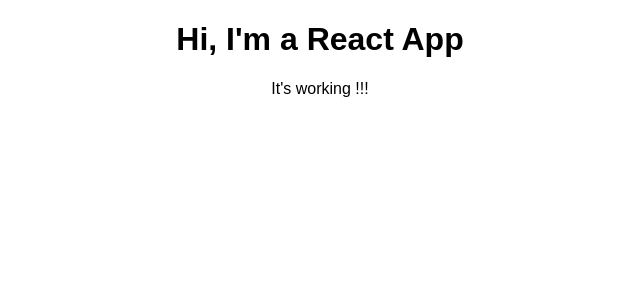
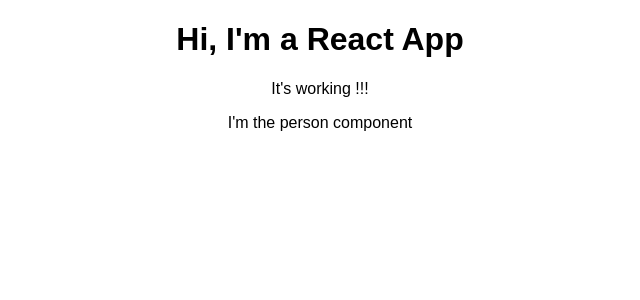
Before and after one commit to barksanto/react-builder, a React (Create React App) app: page / in a window 1280 px wide. Shown: the top 300 px of the page, without its empty margins (320-960 px from the left). Built offline with nearby package versions, Linux system fonts and the light colour scheme.

Commit message:
import person component to App.js

```diff
--- a/src/App.js
+++ b/src/App.js
@@ -1,13 +1,13 @@
 import React, { Component } from 'react';
-import logo from './logo.svg';
 import './App.css';
-
+import Person from './Person/Person'
 class App extends Component {
   render() {
     return (
       <div className="App">
         <h1>Hi, I'm a React App</h1>
         <p>It's working !!!</p>
+        <Person />
       </div>
     );
     // return React.createElement('div', null, React.createElement('h1', { className: 'App' }, "Does this work now?"))
--- /dev/null
+++ b/src/Person/Person.js
@@ -0,0 +1,7 @@
+import React from 'react'
+
+const person = () => {
+  return <p>I'm the person component</p>
+}
+
+export default person;
```
